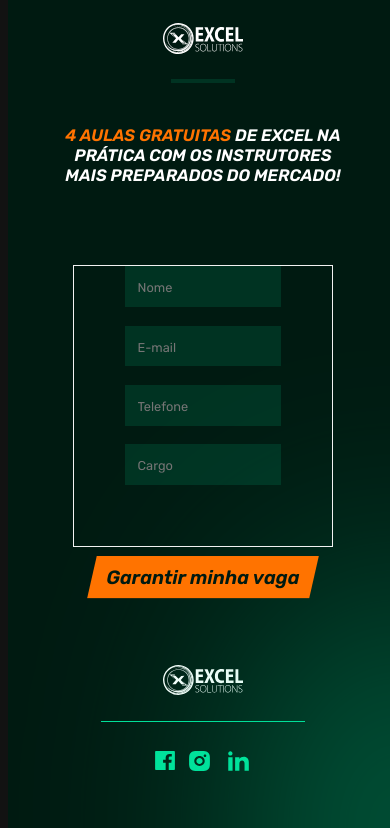
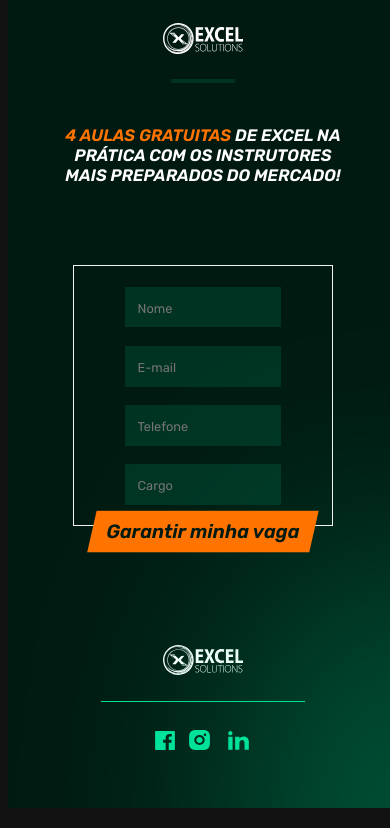
Before and after one commit to osmardjunior/nani-excel-sollutions, a React (Vite) app: page / in a window 390 px wide. Shown: the part 8854-9682 px from the top of the page. Built offline with nearby package versions, Linux system fonts and the light colour scheme.

Commit message:
fix: bottom form and src image

```diff
--- a/src/App/Pages/Home/Composer/Footer/Footer.module.scss
+++ b/src/App/Pages/Home/Composer/Footer/Footer.module.scss
@@ -115,5 +115,9 @@
 		&:focus-visible {
 			background-color: var(--clr-brand-aquamarine);
 		}
+		@media screen and (max-width: 640px) {
+			position: absolute;
+			bottom: 2rem;
+		}
 	}
 }
--- a/src/App/Pages/Thanks/Composer/Main/Main.jsx
+++ b/src/App/Pages/Thanks/Composer/Main/Main.jsx
@@ -14,7 +14,7 @@ const Main = () => {
         dateString="Terça-feira"
         blobSide={true}
         isVideo={false} //quando recerber video trocar url e trocar false por true
-        url="https://vimeo.com/738749613"
+        url="/assets/video/aguarde/verde.jpg"
       />
 
 
```
